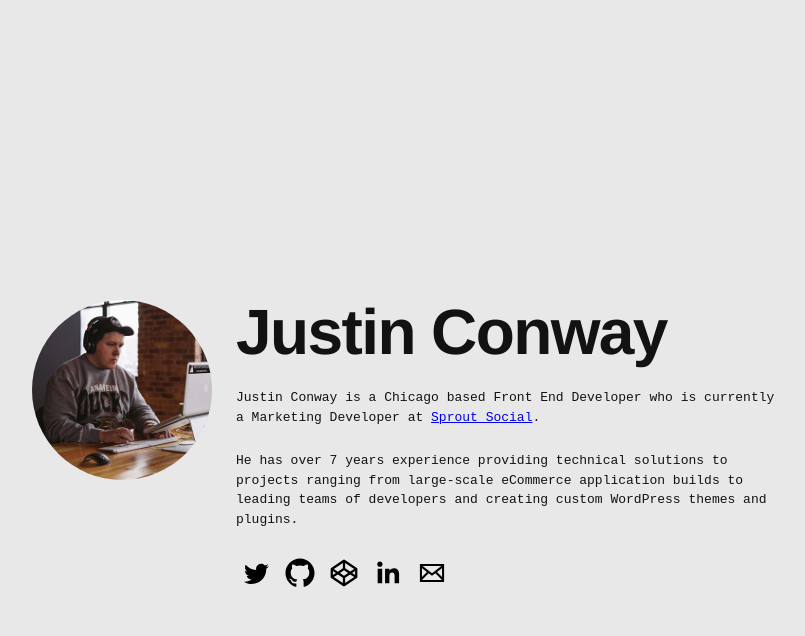
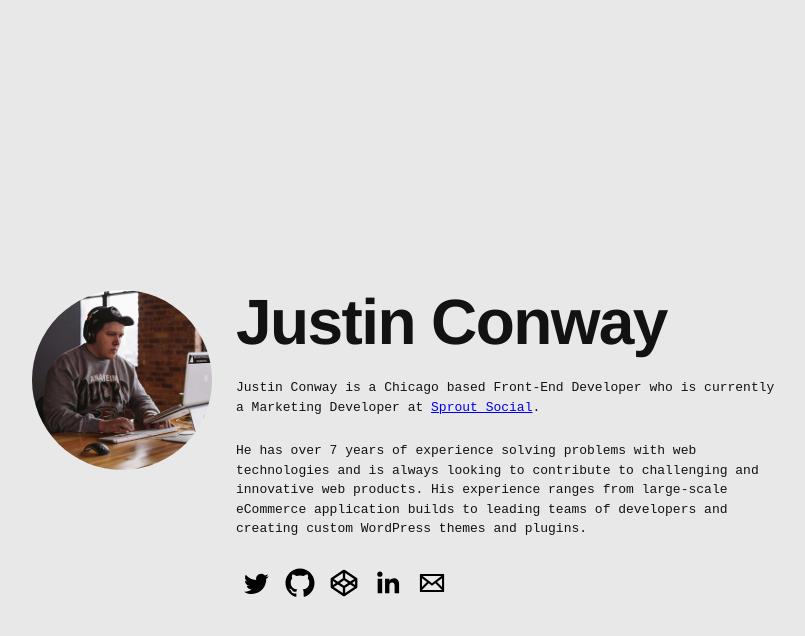
Before and after one commit to conwaydev/conwaydev.github.io, a Jekyll site: the page built from index.html, in a window 1280 px wide. Shown: the top 636 px of the page, without its empty margins (230-1035 px from the left). Built offline with Jekyll 4.4.1, drawn with Linux system fonts in a browser that asks for light colours.

Commit message:
Update home info description

```diff
--- a/_config.yml
+++ b/_config.yml
@@ -9,7 +9,7 @@
 title: Justin Conway Chicago based Front-End Developer
 email: justin@conwaydev.com
 description: > # this means to ignore newlines until "baseurl:"
-  Justin Conway is a Front End Web Developer currently working at Sprout Social
+  Justin Conway is a Front-End Web Developer currently working at Sprout Social
   as a part of the Marketing Development team. He has over 7 years of experience
   solving problems with web technologies and is always looking to contribute to
   challenging and innovative web products.
--- a/index.html
+++ b/index.html
@@ -7,8 +7,8 @@ layout: home
 </div>
 <div class="info">
   <h1>Justin Conway</h1>
-  <p>Justin Conway is a Chicago based Front End Developer who is currently a Marketing Developer at <a href="http://sproutsocial.com">Sprout Social</a>.</p>
-  <p>He has over 7 years experience providing technical solutions to projects ranging from large-scale eCommerce application builds to leading teams of developers and creating custom WordPress themes and plugins.</p>
+  <p>Justin Conway is a Chicago based Front-End Developer who is currently a Marketing Developer at <a href="http://sproutsocial.com">Sprout Social</a>.</p>
+  <p>He has over 7 years of experience solving problems with web technologies and is always looking to contribute to challenging and innovative web products. His experience ranges from large-scale eCommerce application builds to leading teams of developers and creating custom WordPress themes and plugins.</p>
   <div class="social">
     <a href="https://twitter.com/conwaydev" title="Twitter">
       <svg height="40" width="40" viewBox="0 0 512 512"><path d="M419.6 168.6c-11.7 5.2-24.2 8.7-37.4 10.2 13.4-8.1 23.8-20.8 28.6-36 -12.6 7.5-26.5 12.9-41.3 15.8 -11.9-12.6-28.8-20.6-47.5-20.6 -42 0-72.9 39.2-63.4 79.9 -54.1-2.7-102.1-28.6-134.2-68 -17 29.2-8.8 67.5 20.1 86.9 -10.7-0.3-20.7-3.3-29.5-8.1 -0.7 30.2 20.9 58.4 52.2 64.6 -9.2 2.5-19.2 3.1-29.4 1.1 8.3 25.9 32.3 44.7 60.8 45.2 -27.4 21.4-61.8 31-96.4 27 28.8 18.5 63 29.2 99.8 29.2 120.8 0 189.1-102.1 185-193.6C399.9 193.1 410.9 181.7 419.6 168.6z"/></svg>
```
